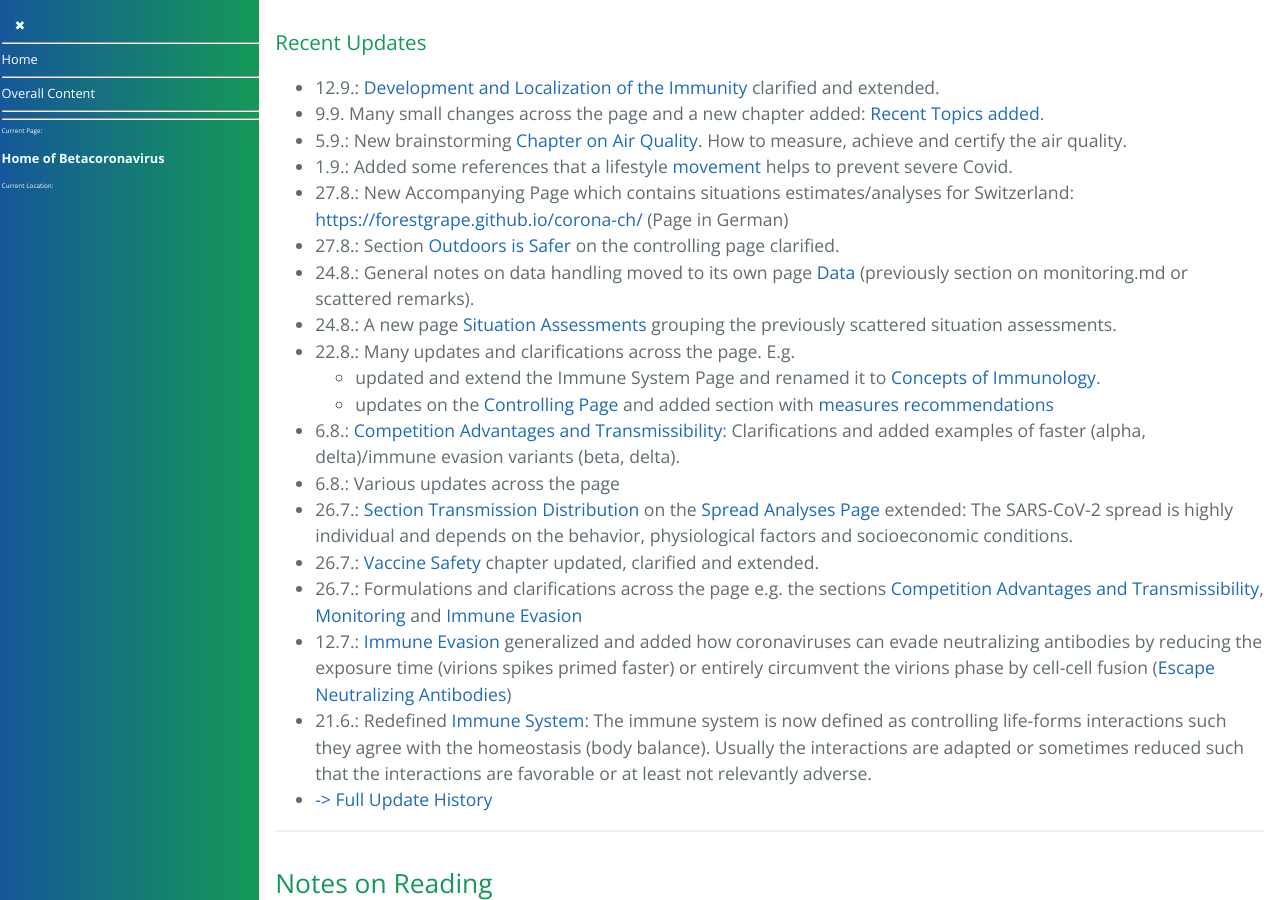
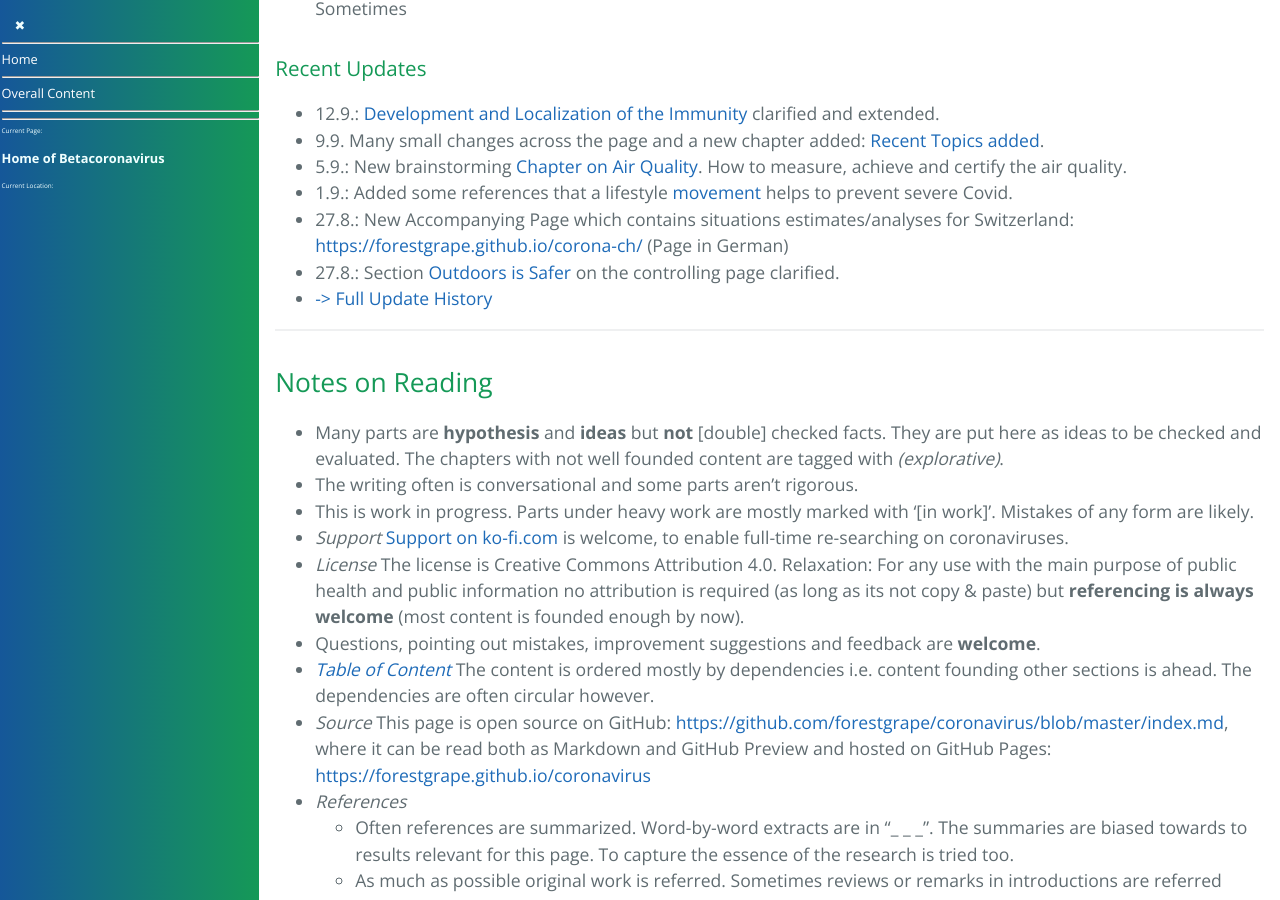
Before and after one commit to forestgrape/coronavirus, a Jekyll site: the page built from index.md, in a window 1280 px wide and 900 px high, scrolled down 2041 px. Built offline with Jekyll 4.4.1, drawn with Linux system fonts in a browser that asks for light colours; our own code applies the rules of GitHub Pages for plain Markdown files; some of the changed text lies outside the part shown.

Commit message:
updates moved to update_history.md

```diff
--- a/index.md
+++ b/index.md
@@ -62,18 +62,6 @@ This section overviews the entire content. The [content section](#content) lists
 - 1.9.: Added some references that a lifestyle [movement](6_prevention_and_treatment/movement.md) helps to prevent severe Covid.
 - 27.8.: New Accompanying Page which contains situations estimates/analyses for Switzerland: <https://forestgrape.github.io/corona-ch/> (Page in German)
 - 27.8.: Section [Outdoors is Safer](7_social/controlling.md#outdoors-is-safer) on the controlling page clarified.
-- 24.8.: General notes on data handling moved to its own page [Data](8_data/data.md) (previously section on monitoring.md or scattered remarks).
-- 24.8.: A new page [Situation Assessments](1_introduction/situation_assessments.md) grouping the previously scattered situation assessments.
-- 22.8.: Many updates and clarifications across the page. E.g.
-  - updated and extend the Immune System Page and renamed it to [Concepts of Immunology](4_immunological/concepts_of_immunology.md).
-  - updates on the [Controlling Page](7_social/controlling.md) and added section with [measures recommendations](7_social/controlling.md#measure-recommendations)
-- 6.8.: [Competition Advantages and Transmissibility](5_epidemiological/competition_advantages.md): Clarifications and added examples of faster (alpha, delta)/immune evasion variants (beta, delta).
-- 6.8.: Various updates across the page
-- 26.7.: [Section Transmission Distribution](5_epidemiological/spread_analyses.md#transmission-distribution) on the [Spread Analyses Page](5_epidemiological/spread_analyses.md) extended: The SARS-CoV-2 spread is highly individual and depends on the behavior, physiological factors and socioeconomic conditions.
-- 26.7.: [Vaccine Safety](10_vaccines/vaccine_safety.md) chapter updated, clarified and extended.
-- 26.7.: Formulations and clarifications across the page e.g. the sections [Competition Advantages and Transmissibility](5_epidemiological/competition_advantages.md), [Monitoring](8_data/monitoring.md) and [Immune Evasion](4_immunological/immune_evasion.md)
-- 12.7.: [Immune Evasion](4_immunological/immune_evasion.md) generalized and added how coronaviruses can evade neutralizing antibodies by reducing the exposure time (virions spikes primed faster) or entirely circumvent the virions phase by cell-cell fusion ([Escape Neutralizing Antibodies](4_immunological/immune_evasion.md#overcome-neutralizing-antibodies))
-- 21.6.: Redefined [Immune System](4_immunological/concepts_of_immunology.md#immune-system): The immune system is now defined as controlling life-forms interactions such they agree with the homeostasis (body balance). Usually the interactions are adapted or sometimes reduced such that the interactions are favorable or at least not relevantly adverse.
 * [-> Full Update History](./1_introduction/update_history.md)
 
 
```
Also changed, not shown: other parts of index.md (+1 -1 lines), 1_introduction/update_history.md (+14 -2 lines).
